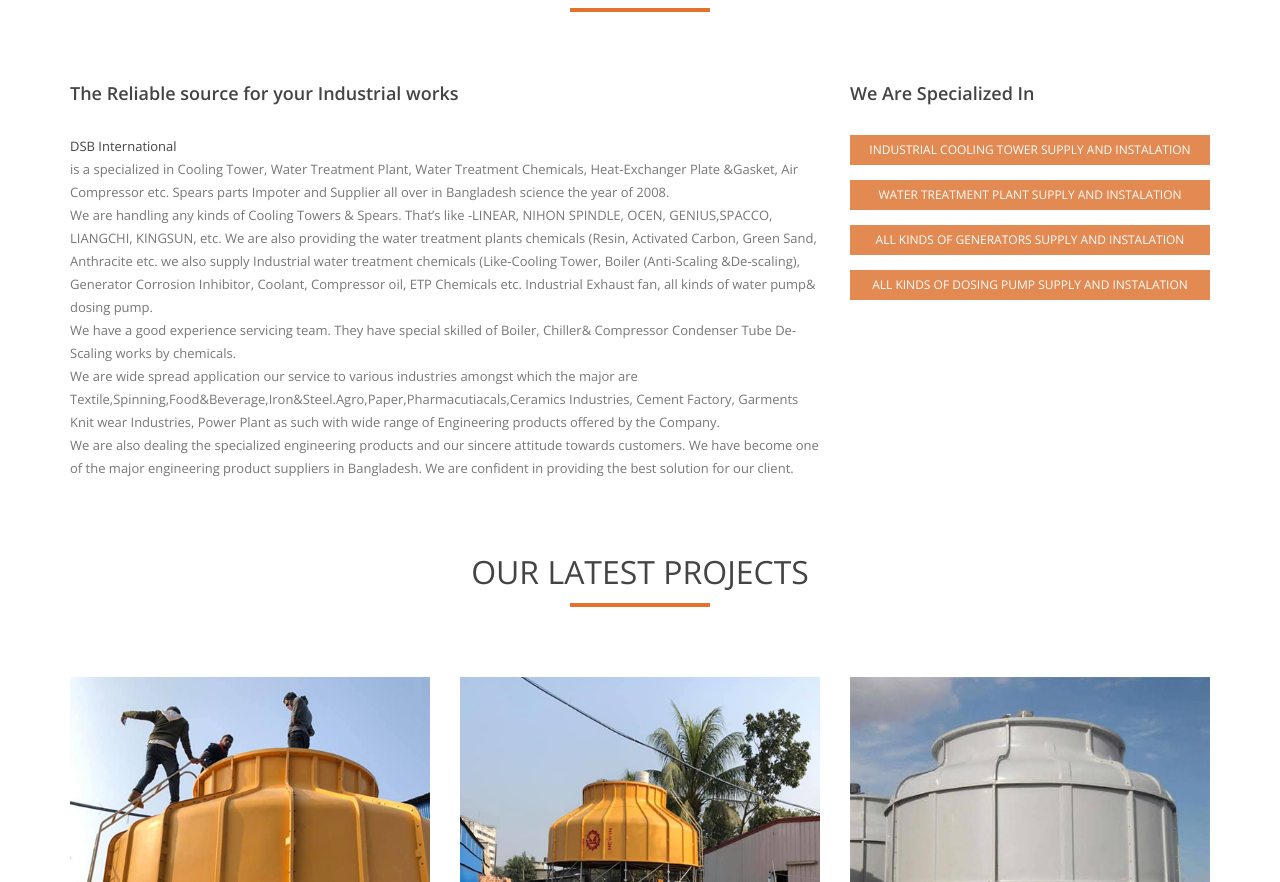
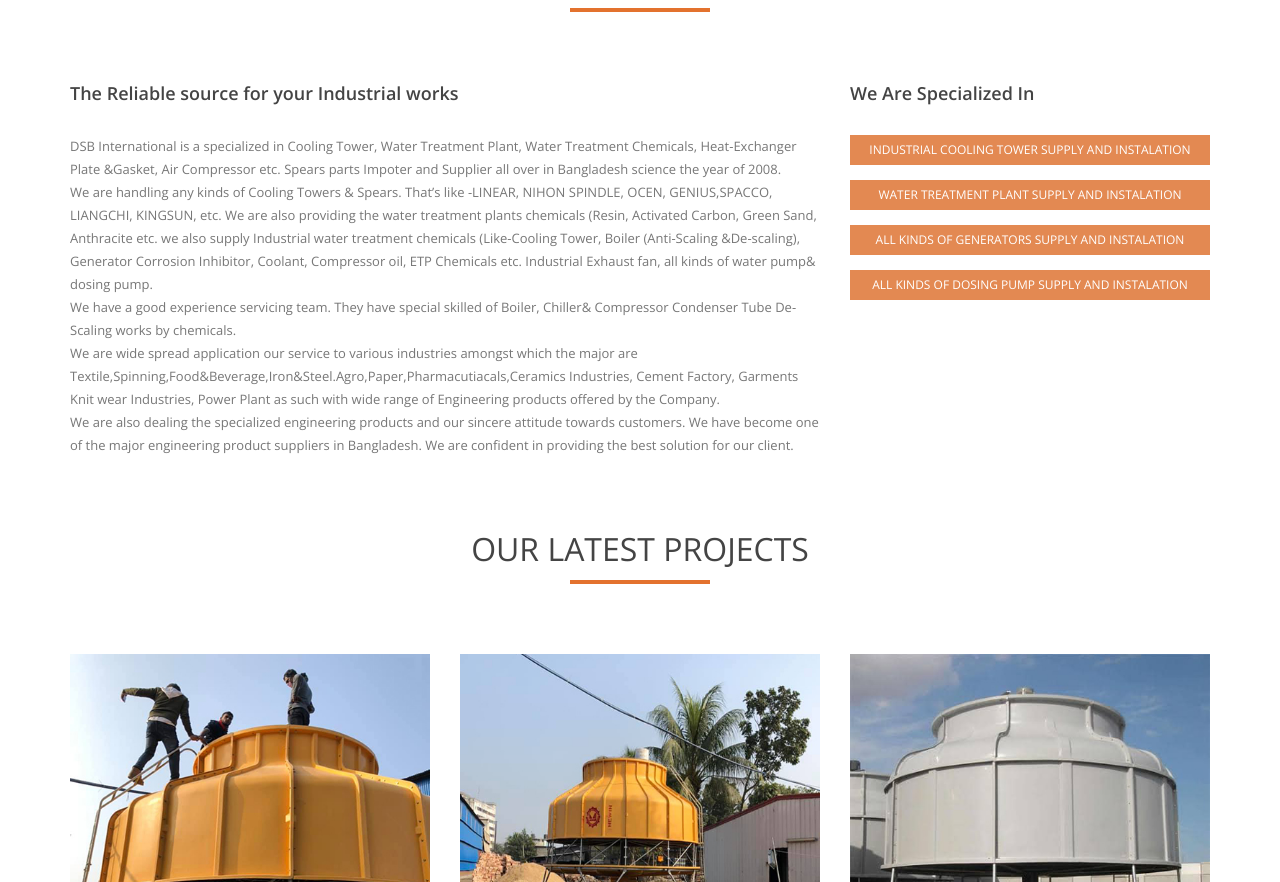
Before and after one commit to Sarker99/dsbbd.org, a plain HTML site: page index.html in a window 1280 px wide. Shown: the part 3060-3942 px from the top of the page. Drawn offline with nearby package versions, Linux system fonts and the light colour scheme; some packages are replaced by stand-ins of ours; a web font is replaced by a local one.

Commit message:
Update index.html

```diff
--- a/index.html
+++ b/index.html
@@ -423,16 +423,16 @@
             <div class="row">
                 <div class="col-md-8">
                     <h4 class="widget-title">The Reliable source for your Industrial works</h4>
-                    <p>  <h6>DSB International</h6> is a specialized in Cooling Tower, Water Treatment Plant, Water Treatment Chemicals, Heat-Exchanger Plate &Gasket, Air Compressor etc. Spears parts Impoter and Supplier all over in Bangladesh science the year of 2008.</p>
+                    <p>  <b>DSB International</b> is a specialized in Cooling Tower, Water Treatment Plant, Water Treatment Chemicals, Heat-Exchanger Plate &Gasket, Air Compressor etc. Spears parts Impoter and Supplier all over in Bangladesh science the year of 2008.                                                              </p>
 
 
-<p>We are handling any kinds of Cooling Towers & Spears. That’s like -LINEAR, NIHON SPINDLE, OCEN, GENIUS,SPACCO, LIANGCHI, KINGSUN, etc.  We are also providing the water treatment plants chemicals (Resin, Activated Carbon, Green Sand, Anthracite etc. we also supply Industrial water treatment chemicals (Like-Cooling Tower, Boiler (Anti-Scaling &De-scaling), Generator Corrosion Inhibitor, Coolant, Compressor oil, ETP Chemicals etc. Industrial Exhaust fan, all kinds of water pump& dosing pump.</p>
+<p>We are handling any kinds of Cooling Towers & Spears. That’s like -LINEAR, NIHON SPINDLE, OCEN, GENIUS,SPACCO, LIANGCHI, KINGSUN, etc.  We are also providing the water treatment plants chemicals (Resin, Activated Carbon, Green Sand, Anthracite etc. we also supply Industrial water treatment chemicals (Like-Cooling Tower, Boiler (Anti-Scaling &De-scaling), Generator Corrosion Inhibitor, Coolant, Compressor oil, ETP Chemicals etc. Industrial Exhaust fan, all kinds of water pump& dosing pump.                                                                                                                                                                       </p>
 
 
-<p>We have a good experience servicing team. They have special skilled of Boiler, Chiller& Compressor Condenser Tube De-Scaling works by chemicals.</p>
+<p>We have a good experience servicing team. They have special skilled of Boiler, Chiller& Compressor Condenser Tube De-Scaling works by chemicals.                 </p>
 
 
-<p>We are wide spread application our service to various industries amongst which the major are Textile,Spinning,Food&Beverage,Iron&Steel.Agro,Paper,Pharmacutiacals,Ceramics Industries, Cement Factory, Garments Knit wear Industries, Power Plant as such with wide range of Engineering products offered by the Company.</p>
+<p>We are wide spread application our service to various industries amongst which the major are Textile,Spinning,Food&Beverage,Iron&Steel.Agro,Paper,Pharmacutiacals,Ceramics Industries, Cement Factory, Garments Knit wear Industries, Power Plant as such with wide range of Engineering products offered by the Company.                                                                                                               </p>
 
 
 <p>We are also dealing the specialized engineering products and our sincere attitude towards customers. We have become one of the major engineering product suppliers in Bangladesh. We are confident in providing the best solution for our client.
```
